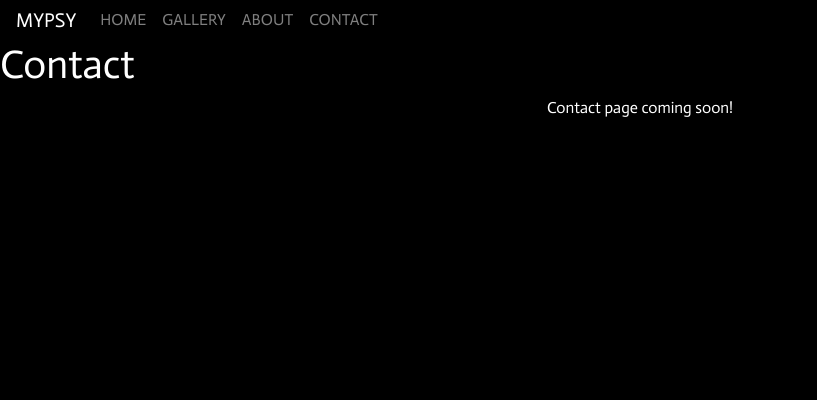
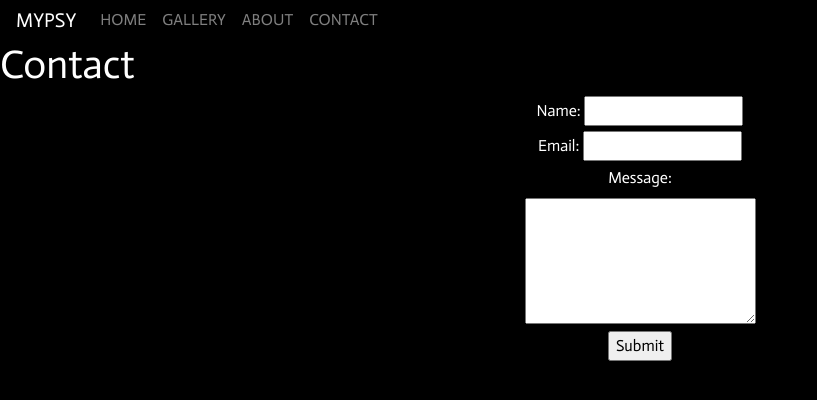
Before and after one commit to itsRadNoMad/mypsy, a plain HTML site: page contact/index.html in a window 1280 px wide. Shown: the whole page, without its empty margins (0-817 px from the left). Drawn offline with nearby package versions, Linux system fonts and the light colour scheme; a web font is replaced by a local one.

Commit message:
Update index.html

```diff
--- a/contact/index.html
+++ b/contact/index.html
@@ -39,8 +39,15 @@
     <h1>Contact</h1>
     <section class="container-fluid px-0">
         <div class="text-center">
-
-            <p>Contact page coming soon!</p>
+            <form action="mail_handler.php" method="post">
+                <label for="name">Name:</label>
+                <input type="text" name="name" required><br>
+                <label for="email">Email:</label>
+                <input type="email" name="email" required><br>
+                <label for="message">Message:</label><br>
+                <textarea rows="5" name="message" cols="30" required></textarea><br>
+                <input type="submit" name="submit" value="Submit">
+            </form>
         </div>
     </section>
 
```
